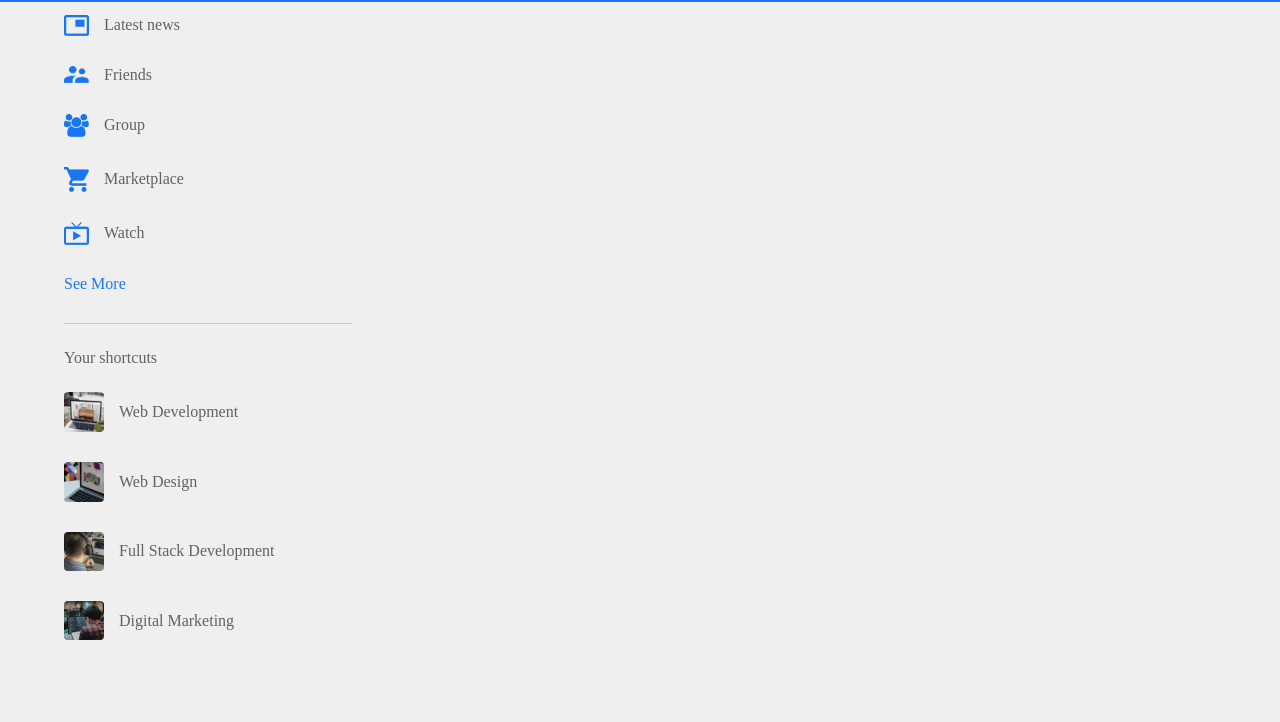
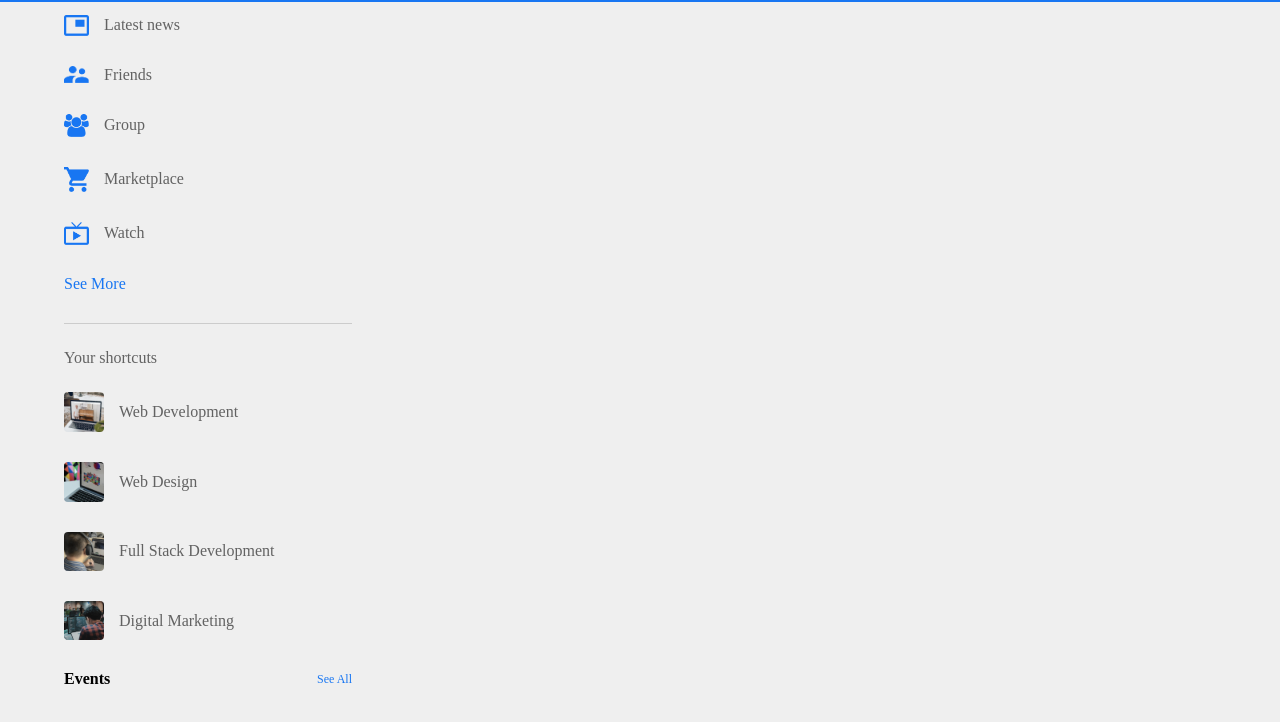
Before and after one commit to mdlikhonahmed2001/socialbook_easy-tutorials, a plain HTML site: page index.html in a window 1280 px wide. Shown: the part 52-774 px from the top of the page. Drawn offline with Linux system fonts and the light colour scheme.

Commit message:
problem with right sidebar

```diff
--- a/css/style.css
+++ b/css/style.css
@@ -159,3 +159,23 @@ width: fit-content;
     color: #626262;
     font-weight: 500;
 }
+
+.sidebar-title{
+    display: flex;
+    align-items: center;
+    justify-content: space-between;
+    margin-bottom: 18px;
+
+}
+
+.sidebar-title h4{
+    font-weight: 600;
+    font-size: 16px;
+
+}
+
+.sidebar-title a{
+    text-decoration: none;
+    color: #1876f2;
+    font-size: 12px;
+}
--- a/index.html
+++ b/index.html
@@ -56,9 +56,12 @@
 
             </div>
 
-            <!-- .....left-side-bar....... -->
+            <!-- .....right-side-bar....... -->
             <div class="right-sidebar">
-
+                <div class="sidebar-title">
+                    <h4>Events</h4>
+                    <a href="#" class="">See All</a>
+                </div>
             </div>
 
         </div>
```
